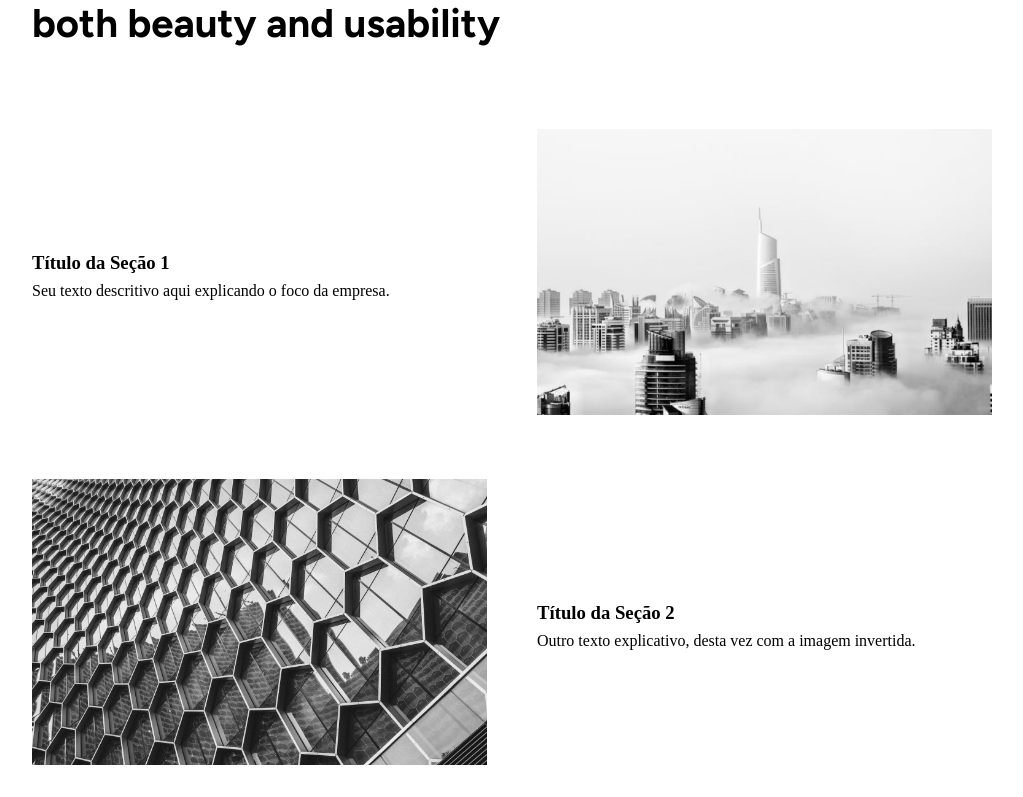
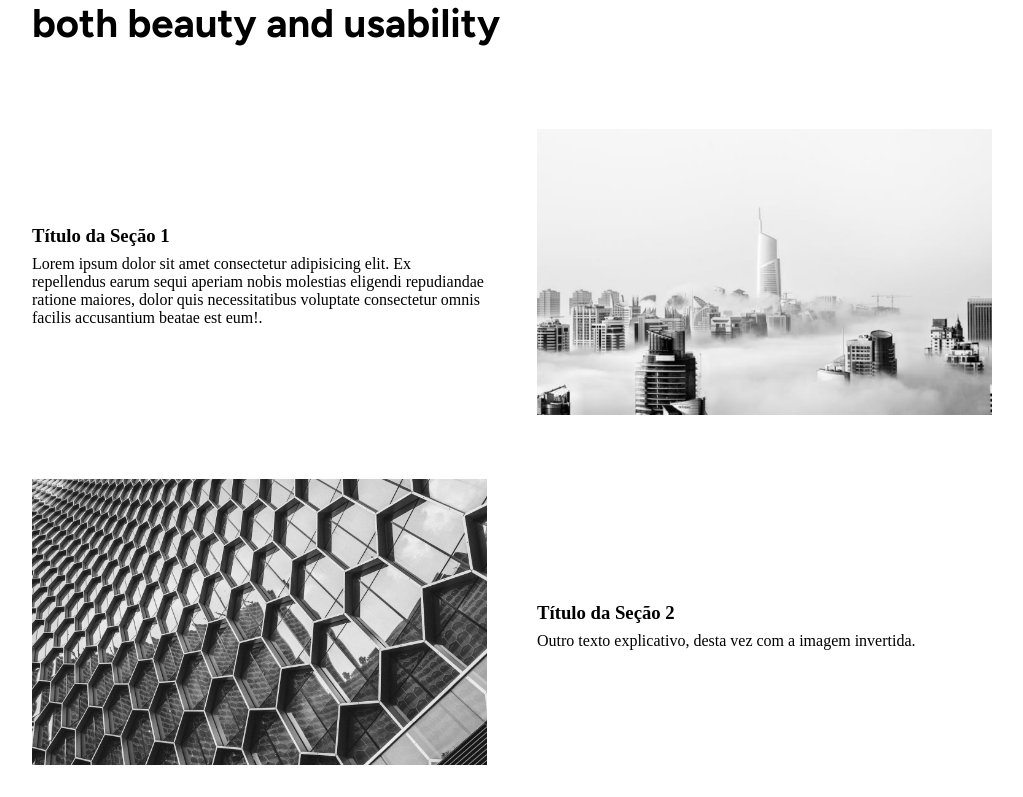
Before and after one commit to gabrieljcoutinho/Projeto-Archi-Firm, a React (Create React App) app: page / in a window 1280 px wide. Shown: the part 2633-3430 px from the top of the page, without its empty margins (128-1151 px from the left). Built offline with nearby package versions, Linux system fonts and the light colour scheme.

Commit message:
lorem ipsum

```diff
--- a/src/components/FocoDaEmpresa.jsx
+++ b/src/components/FocoDaEmpresa.jsx
@@ -15,7 +15,7 @@ const FocoDaEmpresa = () => {
       <div className='secao-flex'>
         <div className="texto">
           <h3>Título da Seção 1</h3>
-          <p>Seu texto descritivo aqui explicando o foco da empresa.</p>
+          <p>Lorem ipsum dolor sit amet consectetur adipisicing elit. Ex repellendus earum sequi aperiam nobis molestias eligendi repudiandae ratione maiores, dolor quis necessitatibus voluptate consectetur omnis facilis accusantium beatae est eum!.</p>
         </div>
         <div className="imagem">
           <img src={img1} alt="Descrição 1" />
```
